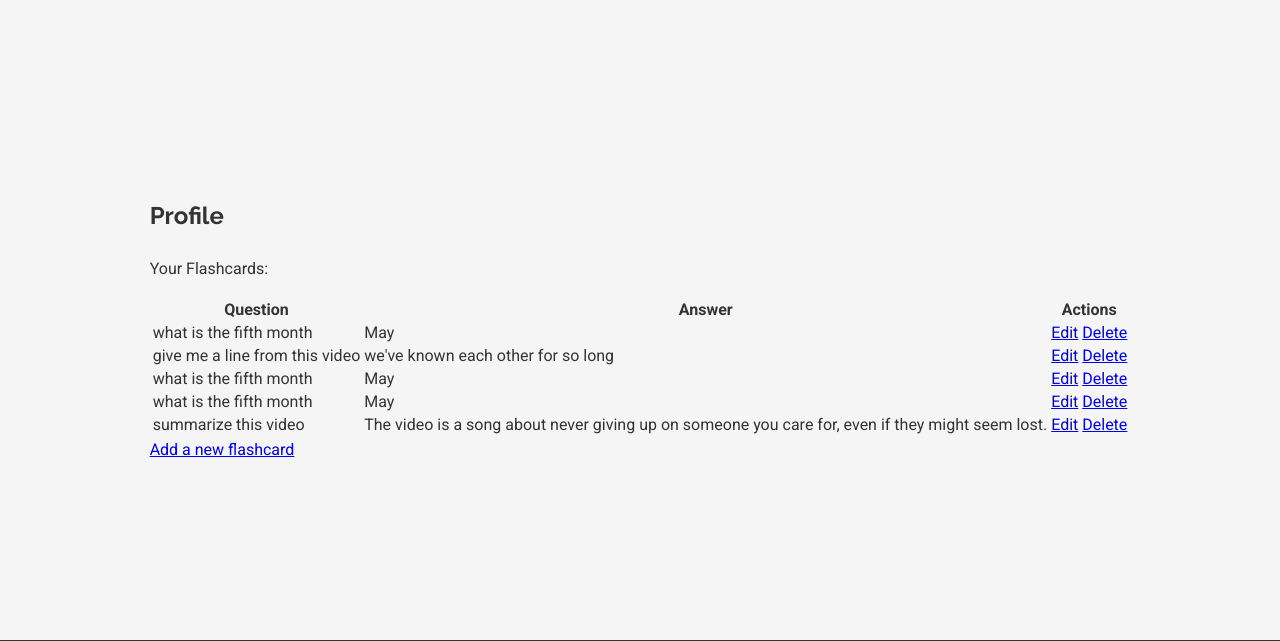
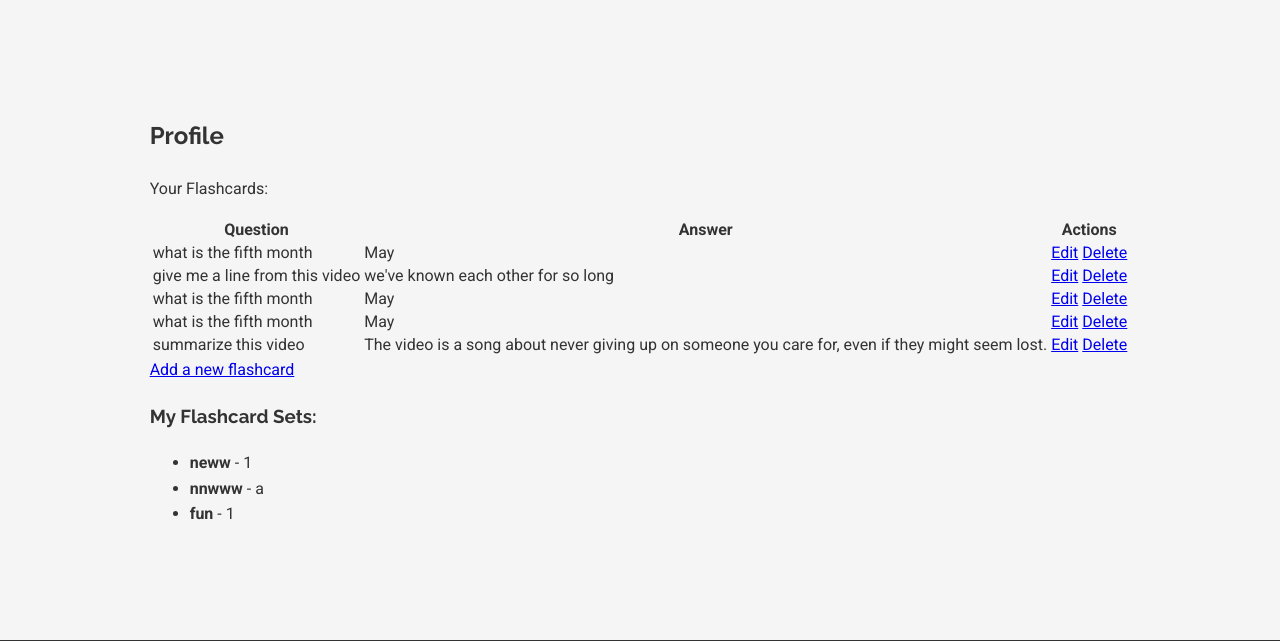
Before and after one commit to addisonglisson/quaizflash, a Flask app: page /profile in a window 1280 px wide. Shown: the part 157-798 px from the top of the page. Run offline with Flask 3, Linux system fonts and the light colour scheme; a user stored in the database is signed in; some libraries are stand-ins or nearby versions.

Commit message:
flashcard set and everything working except you cant add cards to set

```diff
--- a/Templates/profile.html
+++ b/Templates/profile.html
@@ -21,4 +21,17 @@
     {% endfor %}
   </table>
   <a href="{{ url_for('my_flashcards') }}">Add a new flashcard</a>
+
+  {% if flashcard_sets %}
+    <h3>My Flashcard Sets:</h3>
+    <ul>
+        {% for flashcard_set in flashcard_sets %}
+            <li>
+                <strong>{{ flashcard_set.title }}</strong> - {{ flashcard_set.description }}
+            </li>
+        {% endfor %}
+    </ul>
+  {% else %}
+    <p>No flashcard sets found.</p>
+  {% endif %}
 {% endblock %}
--- a/app.py
+++ b/app.py
@@ -8,7 +8,7 @@
 from werkzeug.security import generate_password_hash, check_password_hash
 from models import db, User
 from models import db, User, Flashcard
-from models import User, Flashcard
+from models import User, Flashcard, FlashcardSet
 from forms import FlashcardSetForm
 from functools import wraps
 from youtube_transcript_api import YouTubeTranscriptApi
@@ -132,7 +132,8 @@
 @login_required
 def profile():
     flashcards = Flashcard.query.filter_by(user_id=current_user.id).all()
-    return render_template('profile.html', title='Profile', flashcards=flashcards)
+    flashcard_sets = FlashcardSet.query.filter_by(user_id=current_user.id).all()
+    return render_template('profile.html', title='Profile', flashcards=flashcards,flashcard_sets=flashcard_sets)
 
 @app.route("/ask", methods=["POST"])
 @login_required
@@ -258,7 +259,7 @@
 def create_flashcard_set():
     form = FlashcardSetForm()
     if form.validate_on_submit():
-        flashcard_set = FlashcardSetForm(title=form.title.data, description=form.description.data, user_id=current_user.id)
+        flashcard_set = FlashcardSet(title=form.title.data, description=form.description.data, user_id=current_user.id)
         db.session.add(flashcard_set)
         db.session.commit()
         flash("Your flashcard set has been created!", "success")
--- a/models.py
+++ b/models.py
@@ -10,6 +10,8 @@
     email = db.Column(db.String(50), nullable=False, unique=True)
     password_hash = db.Column(db.String(100), nullable=False)
     flashcards = db.relationship('Flashcard', backref='user', lazy=True)
+    flashcard_sets = db.relationship('FlashcardSet', backref='author', lazy=True)
+
 
 
     def __repr__(self):
```
Also changed, not shown: migrations/versions/0854e977cece_updated_flashcard_and_flashcardset_.py (added, +34 -0 lines), instance/your_database_file.db.
